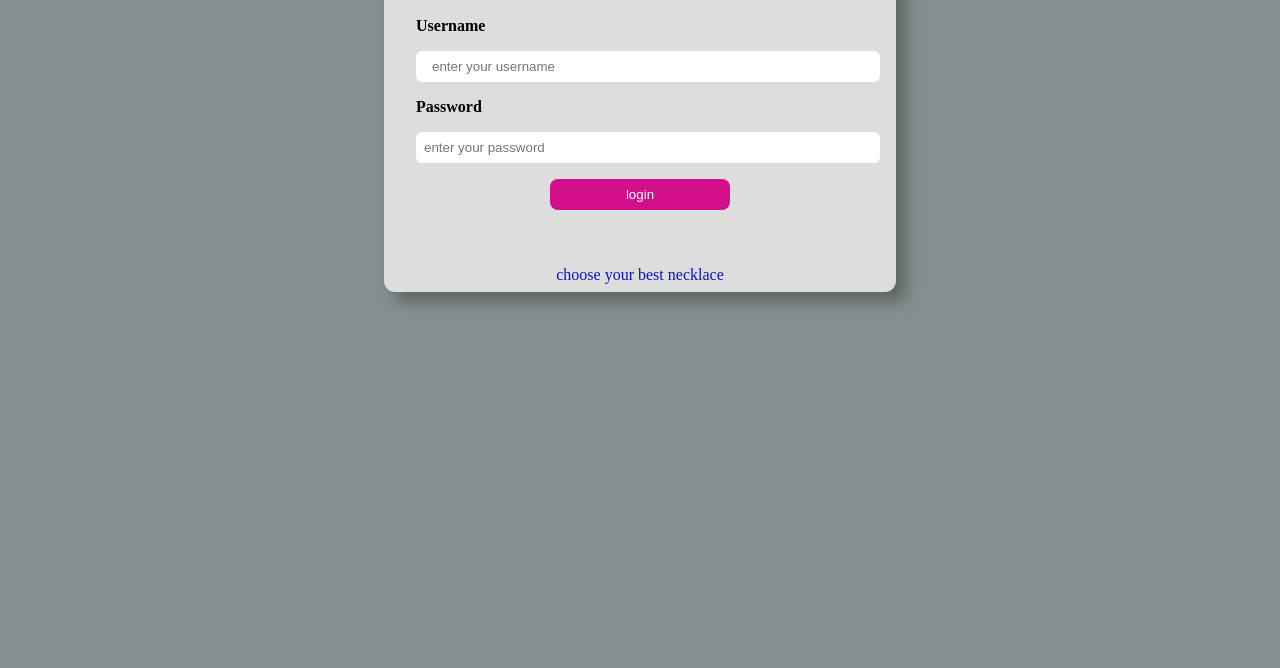
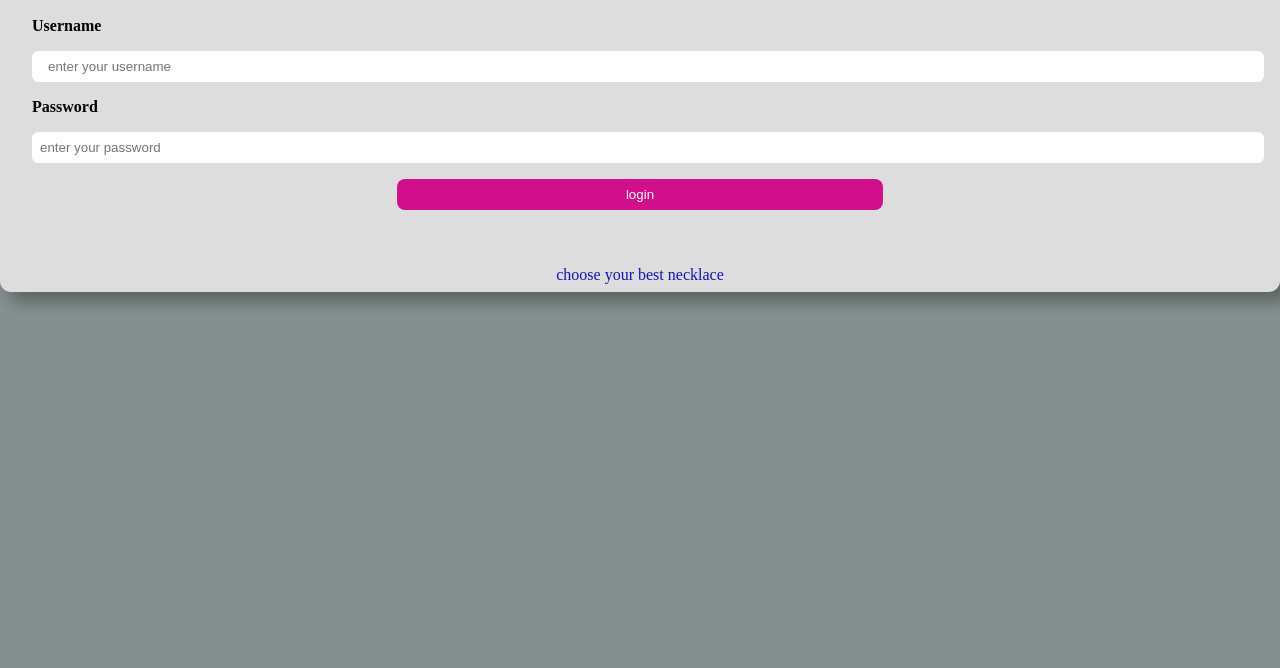
Before and after one commit to envylenah/signin, a plain HTML site: page index.html in a window 1280 px wide. Shown: the part 132-800 px from the top of the page. Drawn offline with Linux system fonts and the light colour scheme.

Commit message:
Update style.css

```diff
--- a/style.css
+++ b/style.css
@@ -12,8 +12,8 @@ body{
 }
 .container{
     box-shadow: 10px 10px 15px rgb(0,0,0,0.3);
-    width: 40%;
-    height: auto;
+    width: 100%;
+    height: 50%;
     margin: 5rem auto 0 auto;
     background-color: #ddd;
     border-radius: .7rem;
```
